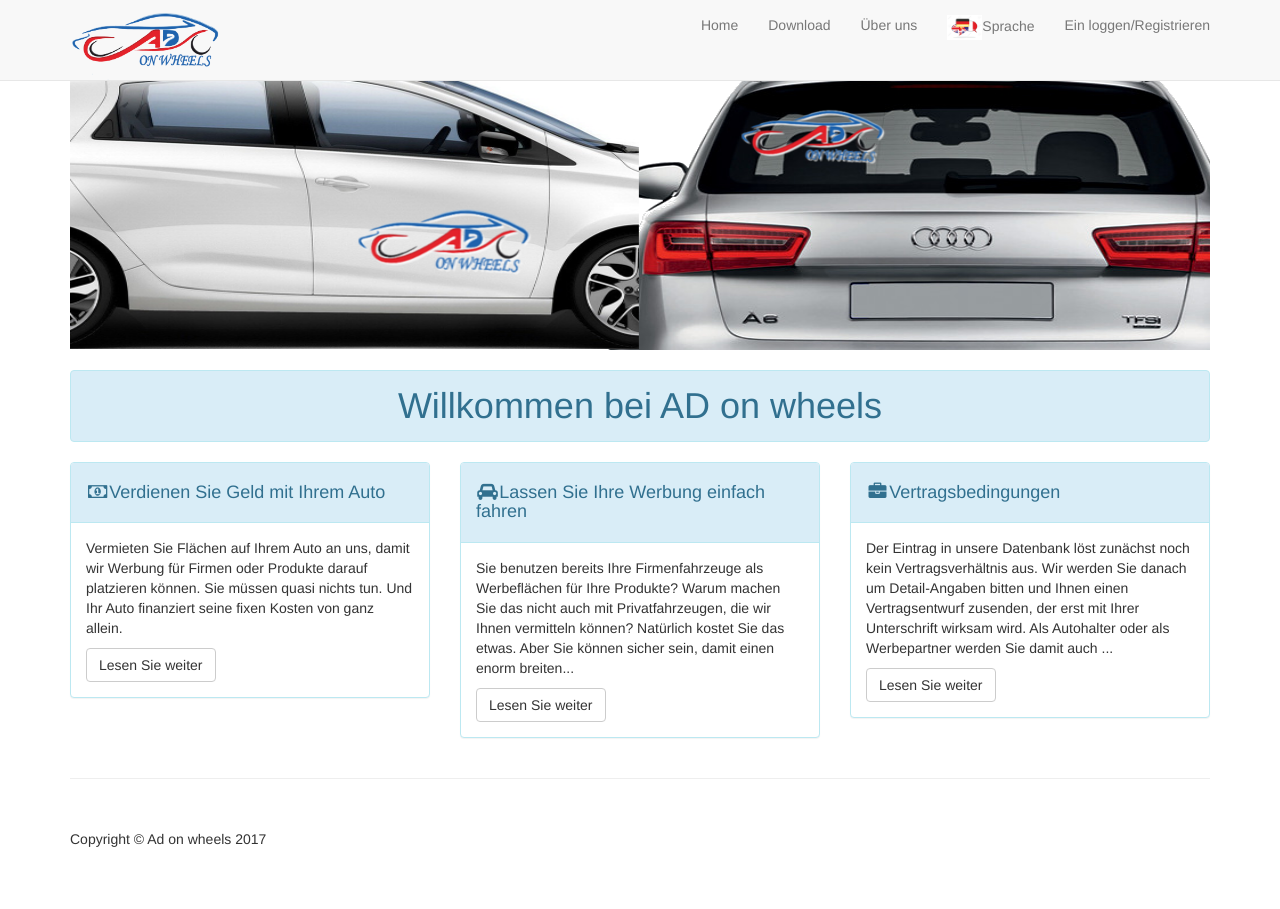
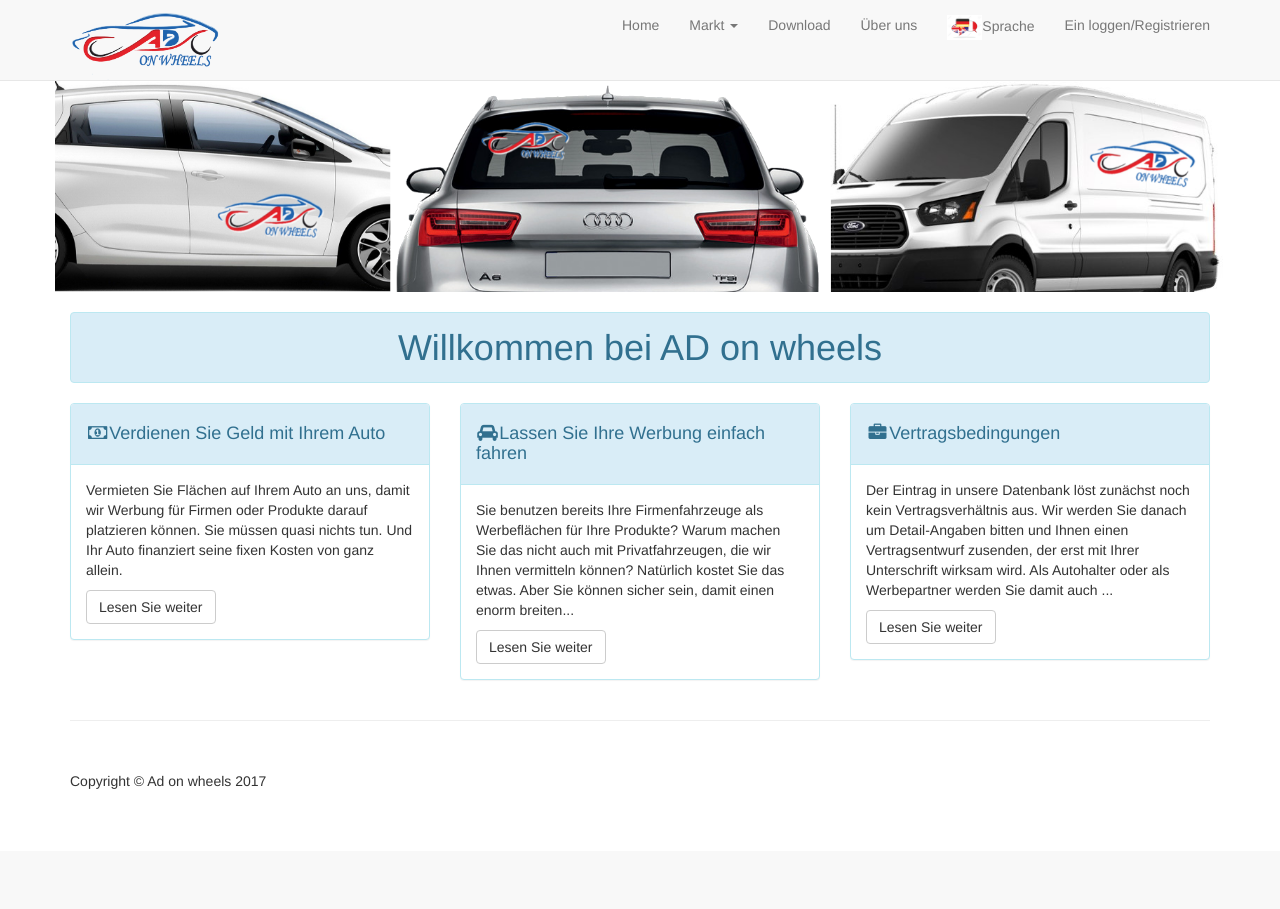
Before and after one commit to mdwazed/adonwheels, a CodeIgniter app: page /public_html/ in a window 1280 px wide. After the commit the page ends 789 px from the top, so only its background shows below. Run offline with CodeIgniter, Linux system fonts and the light colour scheme; some libraries are stand-ins or nearby versions.

Commit message:
markt menu added

```diff
--- a/application/language/deutsche/root_nav_lang.php
+++ b/application/language/deutsche/root_nav_lang.php
@@ -15,3 +15,6 @@ $lang["log_out"] = "Ausloggen";
 $lang["edit_profile"] = "Profil bearbeiten";
 $lang["edit_sticker"] = "Aufkleber bearbeiten";
 $lang["delete_image"] = "Bild löschen";
+$lang["market"] = "Markt";
+$lang["demand"] = "Nachfrage";
+$lang["offer"] = "Angebot";
--- a/application/language/english/root_nav_lang.php
+++ b/application/language/english/root_nav_lang.php
@@ -15,3 +15,6 @@ $lang["log_out"] = "Log Out";
 $lang["edit_profile"] = "Edit Profile";
 $lang["edit_sticker"] = "Edit Sticker";
 $lang["delete_image"] = "Delete Image";
+$lang["market"] = "Market";
+$lang["demand"] = "Demand";
+$lang["offer"] = "offer";
--- a/application/views/home.php
+++ b/application/views/home.php
@@ -6,24 +6,19 @@
 <body>
 <?php $this->view('includes/root_nav'); ?>
 <?php //$this->view('includes/carousel'); ?>
+
+    <!-- Page Content -->
     <div class="container">
-        <div class="row ">
-            <div class="col-md-12">
-                <div class="banner">
-                    <img class="banner-image" src="<?php echo base_url('images/banner2.png'); ?>" >
-                </div>
+        <!-- Marketing Icons Section -->
+
+        <div class="row">
+            <div class="banner">
+                <img class="banner-image" src="<?php echo base_url('images/banner2.png'); ?>" >
             </div>
         </div>
-    </div>
 
 
 
-
-    <!-- Page Content -->
-    <div class="container">
-
-
-        <!-- Marketing Icons Section -->
         <div class="row">
             <div class="col-lg-12">
                 <h1 class="alert alert-info text-center">
--- a/application/views/includes/root_nav.php
+++ b/application/views/includes/root_nav.php
@@ -21,6 +21,19 @@
                     <li>
                         <a href="<?php echo base_url(); ?>"><?php echo $this->lang->line('home'); ?></a>
                     </li>
+
+                    <li class="dropdown">
+                        <a href="#" class="dropdown-toggle" data-toggle="dropdown"><?php echo $this->lang->line('market'); ?> <b class="caret"></b></a>
+                        <ul class="dropdown-menu">
+                            <li>
+                                <a href="<?php echo base_url('index.php/car_provider/earning_possibilities'); ?>"><?php echo $this->lang->line('demand'); ?></a>
+                            </li>
+                            <li>
+                                <a href="<?php echo base_url('index.php/advertiser/find_cars'); ?>"><?php echo $this->lang->line('offer'); ?></a>
+                            </li>
+                        </ul>
+                    </li>
+
                     <?php if(($this->session->userdata('user_logged_in')) == 1 and ($this->session->userdata('user_type')) == 1){?>
 
                     <li class="dropdown">
--- a/css/adonwheels_css.css
+++ b/css/adonwheels_css.css
@@ -9,15 +9,13 @@
 }
 
 .banner{
-  height:300px;
-  width: 100%;
-  margin: 0 auto;
+    margin-top: 30px;
 }
 
 .banner-image{
   height: 100%;
   width: 100%;
-  margin: 0 auto;
+  /*margin: 0 auto;*/
 }
 
 dl {
```
Also changed, not shown: images/banner.png (deleted), images/banner2.png, 2 other files.
